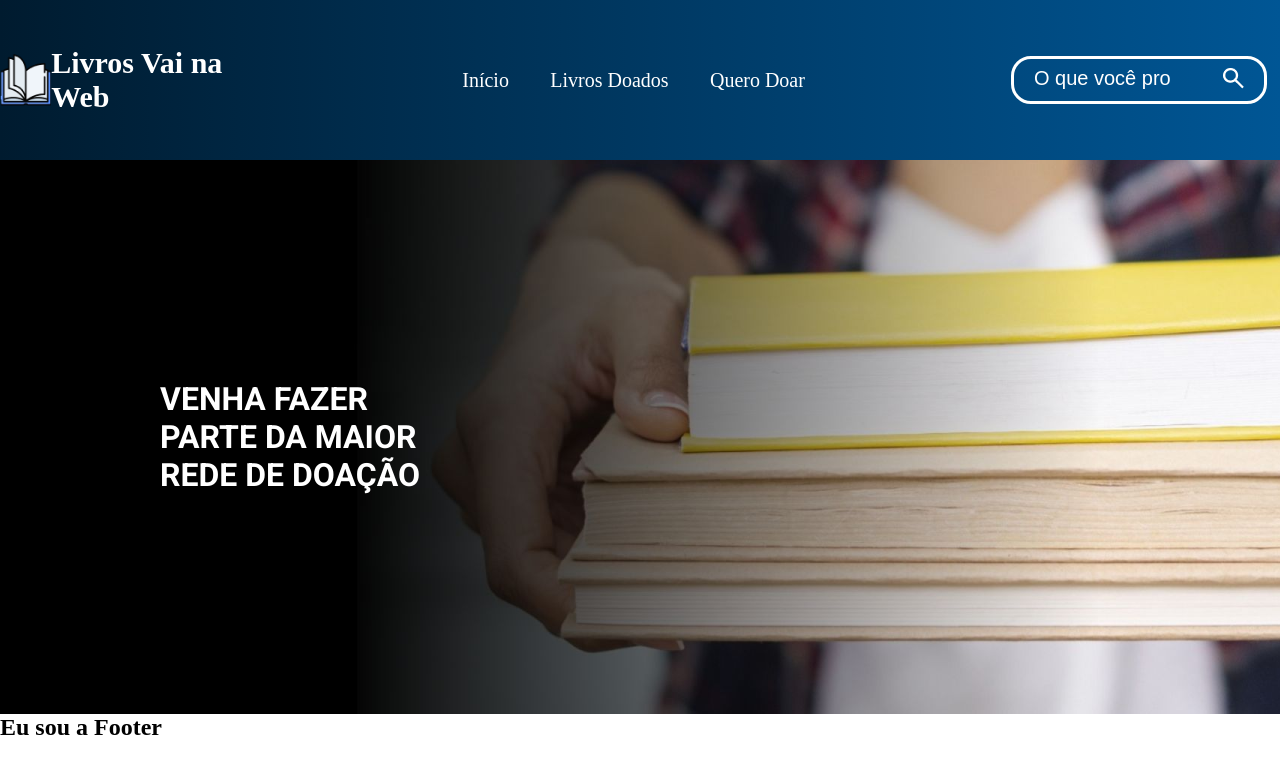
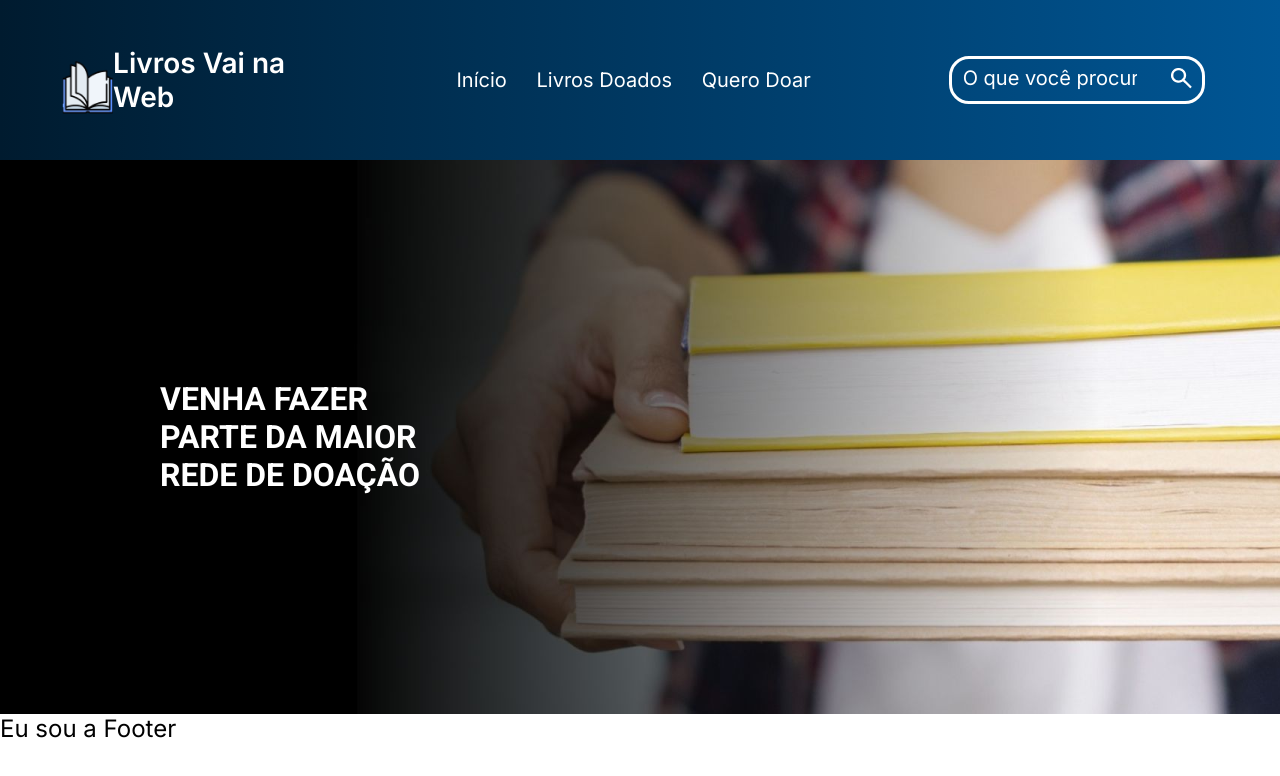
Before and after one commit to germanavaz/desafio-final-vai-na-web, a React (Vite) app: page / in a window 1280 px wide. Shown: the top 776 px of the page. Built offline with nearby package versions, Linux system fonts and the light colour scheme.

Commit message:
header scss atualização

```diff
--- a/index.html
+++ b/index.html
@@ -9,6 +9,10 @@
     <link rel="preconnect" href="https://fonts.googleapis.com">
     <link rel="preconnect" href="https://fonts.gstatic.com" crossorigin>
     <link href="https://fonts.googleapis.com/css2?family=Roboto:ital,wght@0,100;0,300;0,400;0,500;0,700;0,900;1,100;1,300;1,400;1,500;1,700;1,900&display=swap" rel="stylesheet">
+
+    <link rel="preconnect" href="https://fonts.googleapis.com">
+    <link rel="preconnect" href="https://fonts.gstatic.com" crossorigin>
+    <link href="https://fonts.googleapis.com/css2?family=Inter:ital,opsz,wght@0,14..32,100..900;1,14..32,100..900&family=Roboto:ital,wght@0,100;0,300;0,400;0,500;0,700;0,900;1,100;1,300;1,400;1,500;1,700;1,900&display=swap" rel="stylesheet">
   </head>
   <body>
     <div id="root"></div>
--- a/src/components/header/header.module.scss
+++ b/src/components/header/header.module.scss
@@ -1,7 +1,12 @@
+* {
+  font-family: "Inter", sans-serif;
+  font-weight: 400;
+}
+
 .header {
     background: linear-gradient(90deg, #001b2f 0%, #005695 100%);
     display: flex;
-    justify-content: space-between;
+    justify-content: space-around;
     align-items: center;
     height: 20vh;
   }
@@ -10,15 +15,17 @@
     display: flex;
     width: 20%;
     justify-content: space-around;
-    align-items: center;
+    align-items: flex-end;
 
     img {
       width: 20%;
     }
 
     h1 {
-      font-size: 30px;
+      font-size: 28px;
+      font-family: "Inter", sans-serif;
       color: #fff;
+      font-weight: 600;
     }
   }
 
@@ -28,6 +35,7 @@
     ul {
       display: flex;
       justify-content: space-around;
+      align-items: flex-end;
       list-style: none;
     }
 
@@ -35,6 +43,7 @@
       color: #fff;
       font-size: 20px;
       text-decoration: none;
+
     }
   }
 
@@ -51,7 +60,7 @@
     input {
       background-color: transparent;
       border: none;
-      width: 60%;
+      width: 75%;
       height: 5vh;
 
       &::placeholder {
```
